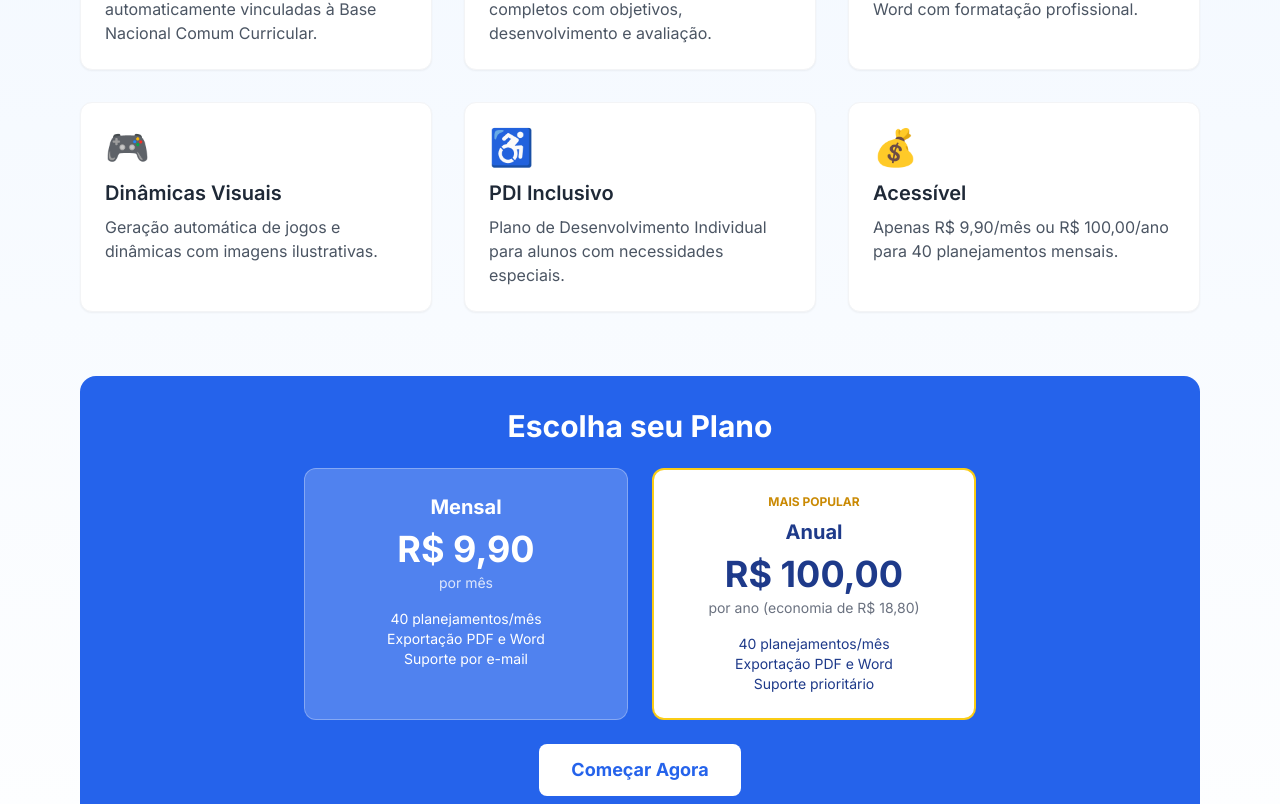
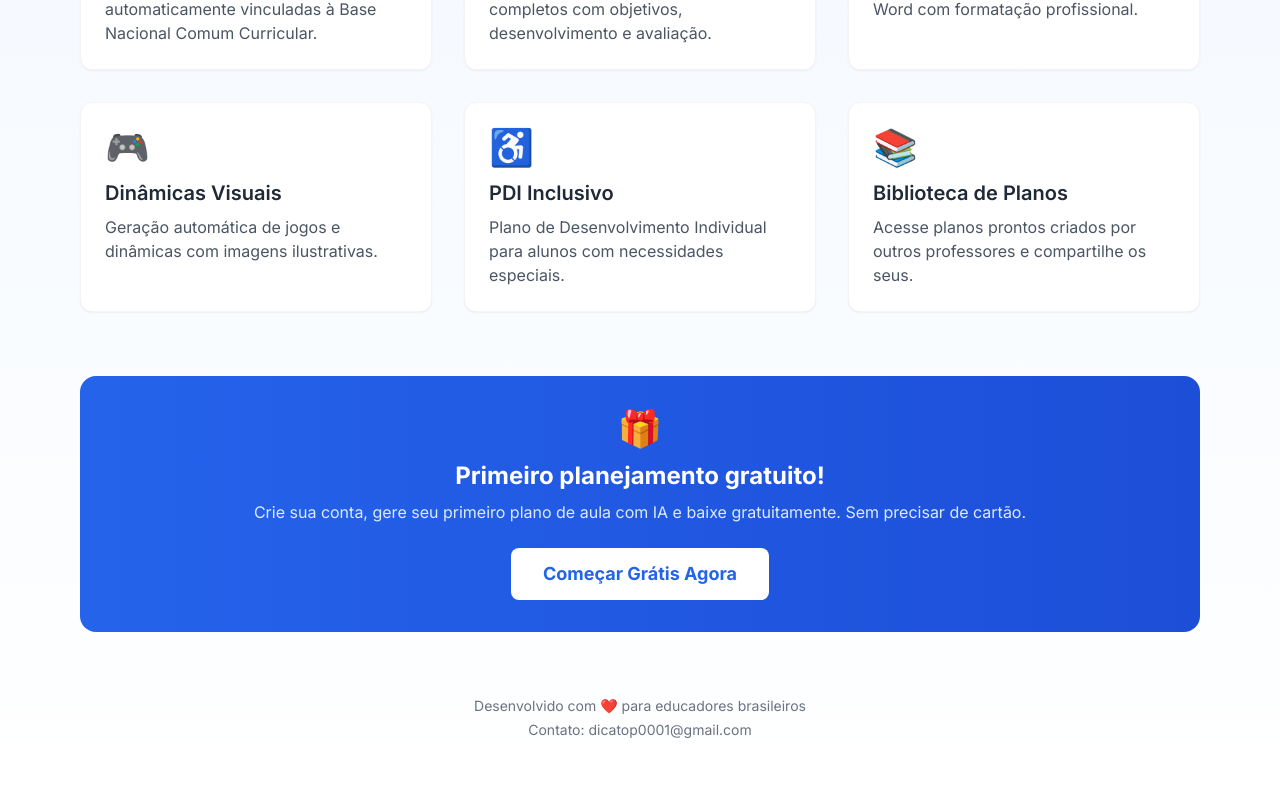
Before and after one commit to dicatop0001-maker/planeprof, a Next.js app: page / in a window 1280 px wide. Shown: the part 556-1360 px from the top of the page. Built offline with nearby package versions, Linux system fonts and the light colour scheme.

Commit message:
Remover seção de planos da home e adicionar banner gratuito

```diff
--- a/app/page.tsx
+++ b/app/page.tsx
@@ -48,38 +48,19 @@ export default function Home() {
             <p className="text-gray-600">Plano de Desenvolvimento Individual para alunos com necessidades especiais.</p>
           </div>
           <div className="bg-white p-6 rounded-xl shadow-sm border border-gray-100">
-            <div className="text-4xl mb-3">💰</div>
-            <h3 className="text-xl font-semibold mb-2 text-gray-800">Acessível</h3>
-            <p className="text-gray-600">Apenas R$ 9,90/mês ou R$ 100,00/ano para 40 planejamentos mensais.</p>
+            <div className="text-4xl mb-3">📚</div>
+            <h3 className="text-xl font-semibold mb-2 text-gray-800">Biblioteca de Planos</h3>
+            <p className="text-gray-600">Acesse planos prontos criados por outros professores e compartilhe os seus.</p>
           </div>
         </div>
 
-        <div className="text-center bg-blue-600 text-white p-8 rounded-2xl mb-16">
-          <h2 className="text-3xl font-bold mb-6">Escolha seu Plano</h2>
-          <div className="grid grid-cols-1 md:grid-cols-2 gap-6 max-w-2xl mx-auto">
-            <div className="bg-white/20 p-6 rounded-xl border border-white/30">
-              <h3 className="text-xl font-bold mb-2">Mensal</h3>
-              <p className="text-4xl font-bold mb-1">R$ 9,90</p>
-              <p className="text-sm opacity-80 mb-4">por mês</p>
-              <p className="text-sm">40 planejamentos/mês</p>
-              <p className="text-sm">Exportação PDF e Word</p>
-              <p className="text-sm">Suporte por e-mail</p>
-            </div>
-            <div className="bg-white p-6 rounded-xl text-blue-900 border-2 border-yellow-400">
-              <div className="text-xs font-bold text-yellow-600 mb-2 uppercase">Mais Popular</div>
-              <h3 className="text-xl font-bold mb-2">Anual</h3>
-              <p className="text-4xl font-bold mb-1">R$ 100,00</p>
-              <p className="text-sm text-gray-500 mb-4">por ano (economia de R$ 18,80)</p>
-              <p className="text-sm">40 planejamentos/mês</p>
-              <p className="text-sm">Exportação PDF e Word</p>
-              <p className="text-sm">Suporte prioritário</p>
-            </div>
-          </div>
-          <div className="mt-6">
-            <Link href="/cadastro" className="bg-white text-blue-600 px-8 py-3 rounded-lg text-lg font-bold hover:bg-blue-50 transition inline-block">
-              Começar Agora
-            </Link>
-          </div>
+        <div className="text-center bg-gradient-to-r from-blue-600 to-blue-700 text-white p-8 rounded-2xl mb-16">
+          <div className="text-4xl mb-3">🎁</div>
+          <h2 className="text-2xl font-bold mb-2">Primeiro planejamento gratuito!</h2>
+          <p className="text-blue-100 mb-6">Crie sua conta, gere seu primeiro plano de aula com IA e baixe gratuitamente. Sem precisar de cartão.</p>
+          <Link href="/cadastro" className="bg-white text-blue-600 px-8 py-3 rounded-lg text-lg font-bold hover:bg-blue-50 transition inline-block">
+            Começar Grátis Agora
+          </Link>
         </div>
 
         <footer className="text-center text-gray-500 text-sm">
```
